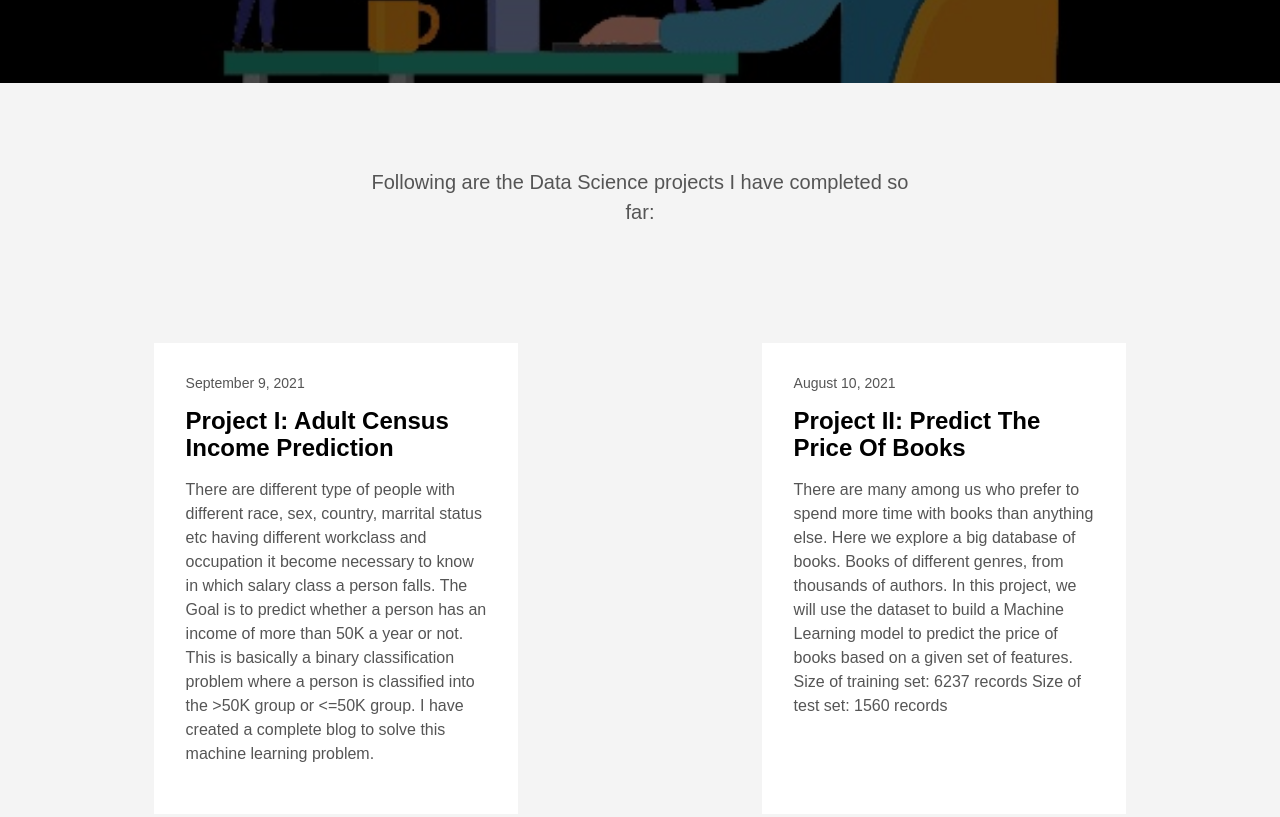
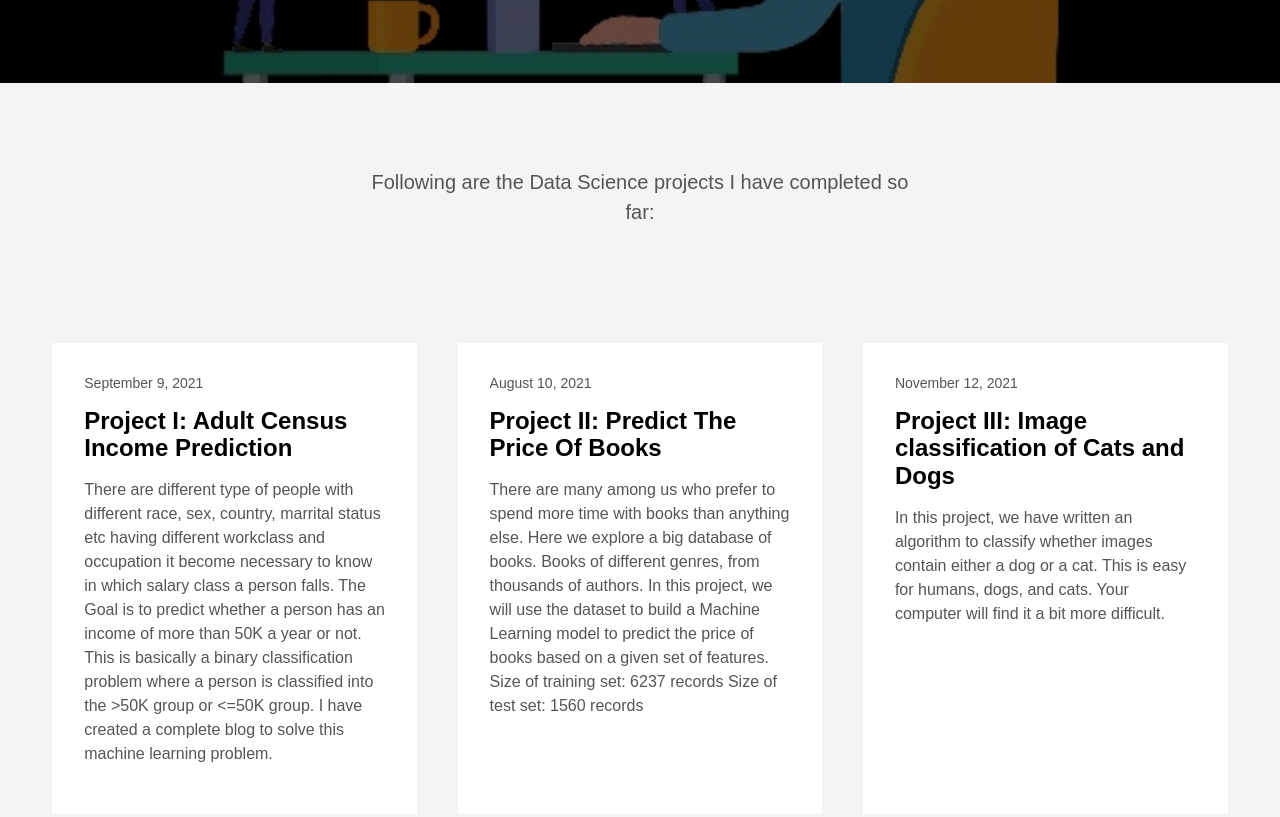
Before and after one commit to shiv-2025/Shiv_portfolio, a plain HTML site: page post/index.html in a window 1280 px wide. Shown: the part 414-1231 px from the top of the page. Drawn offline with Linux system fonts and the light colour scheme.

Commit message:
Update index.html

```diff
--- a/post/index.html
+++ b/post/index.html
@@ -196,6 +196,26 @@ Size of test set: 1560 records
 
         </div>
 
+	<div class="relative w-100 w-30-l mb4 bg-white">
+
+            <div class="mb3 pa4 mid-gray overflow-hidden">
+
+      <div class="f6">
+        November 12, 2021
+      </div>
+
+    <h1 class="f3 near-black">
+      <a href="https://shiv-2025.github.io/Shiv_portfolio/post/chapter-3/" class="link black dim">
+        Project III: Image classification of Cats and Dogs
+      </a>
+    </h1>
+    <div class="nested-links f5 lh-copy nested-copy-line-height">
+      In this project, we have written an algorithm to classify whether images contain either a dog or a cat.  This is easy for humans, dogs, and cats. Your computer will find it a bit more difficult.
+    </div>
+  </div>
+
+        </div>
+
     </aside>
 
   </article>
```
